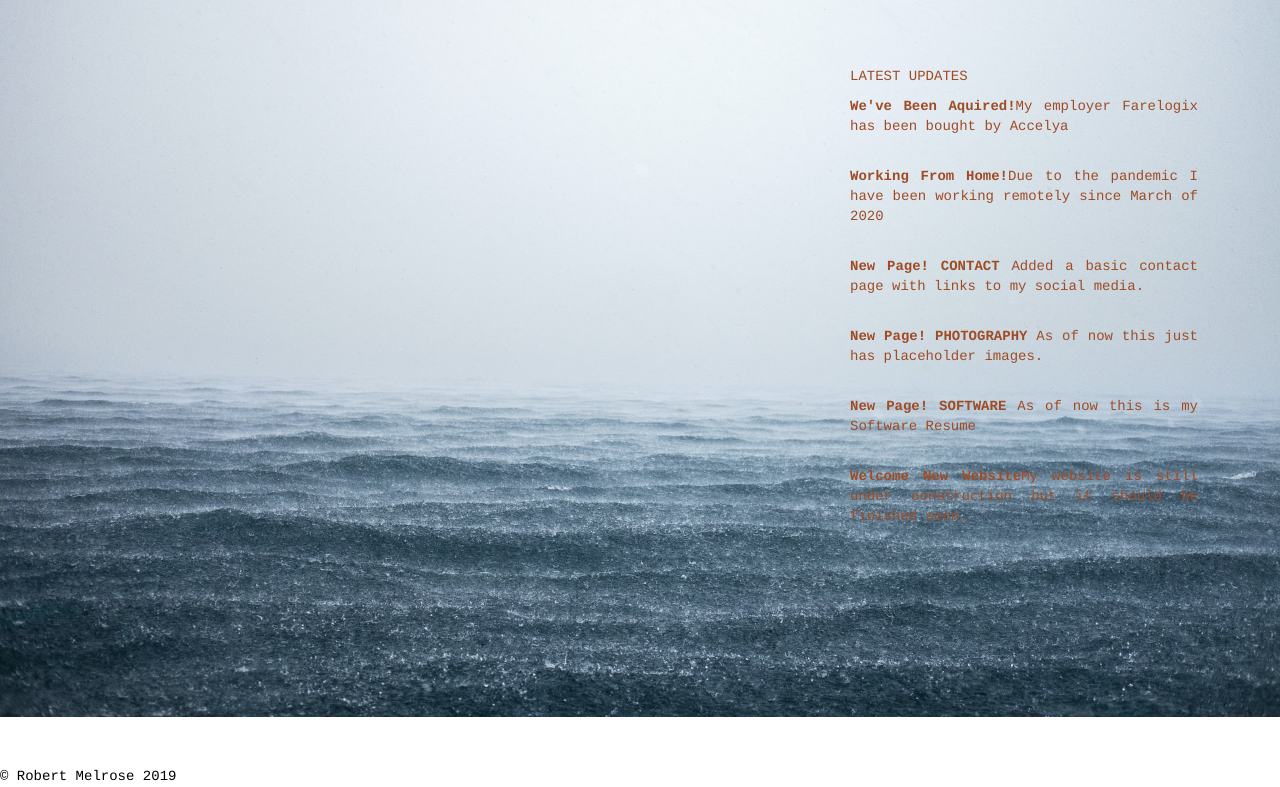
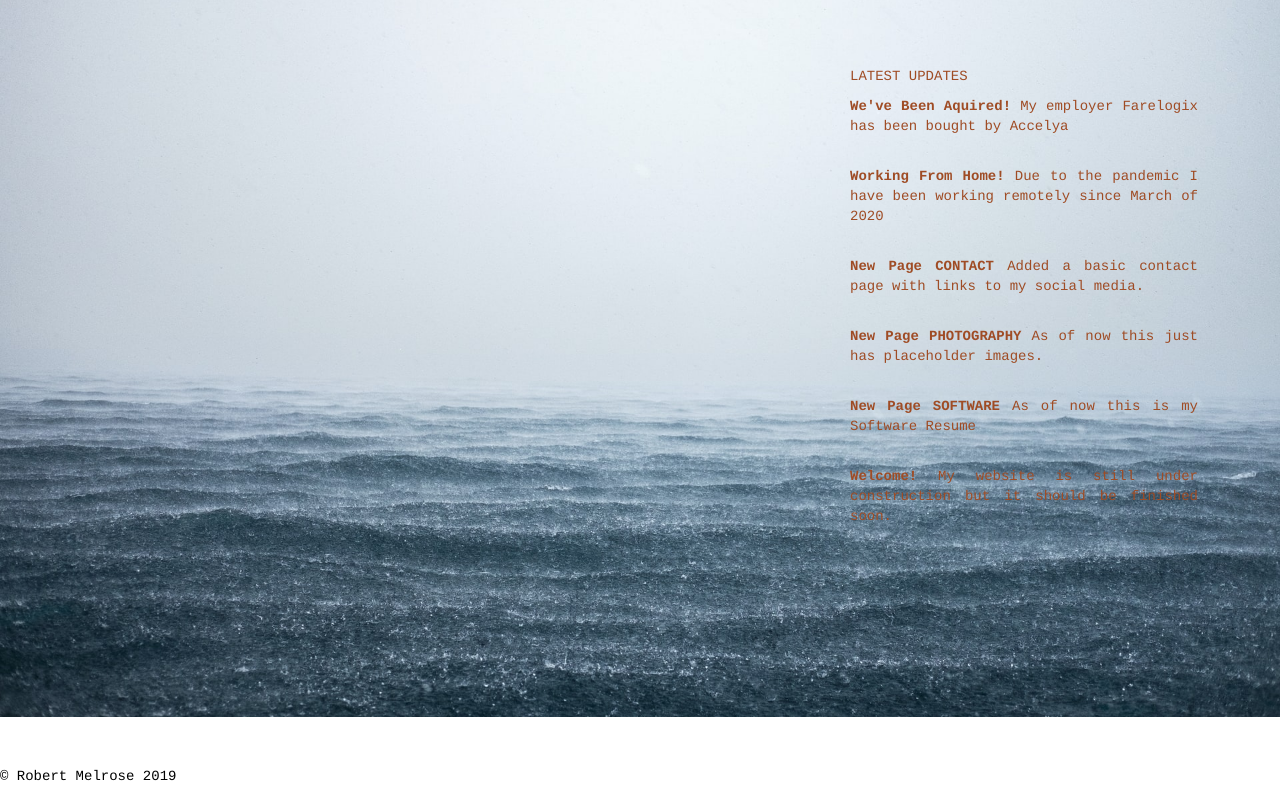
Before and after one commit to melroser/melroser.com, a plain HTML site: page index.html in a window 1280 px wide. Shown: the part 83-870 px from the top of the page. Drawn offline with Linux system fonts and the light colour scheme.

Commit message:
Cleaned up Latest Updates

```diff
--- a/index.html
+++ b/index.html
@@ -80,19 +80,17 @@
             <div class="carousel-caption">
                 <p align="justify">LATEST UPDATES</p>
 
-                <p><strong>We've Been Aquired!</strong>My employer Farelogix has been bought by Accelya</p>
+                <p><strong>We've Been Aquired! </strong>My employer Farelogix has been bought by Accelya</p>
                 &nbsp;
-
-                <p><strong>Working From Home!</strong>Due to the pandemic I have been working remotely since March of 2020</p>
+                <p><strong>Working From Home! </strong>Due to the pandemic I have been working remotely since March of 2020</p>
                 &nbsp;
-
-                <p><strong>New Page! CONTACT </strong>Added a basic contact page with links to my social media.</p>
+                <p><strong>New Page CONTACT </strong>Added a basic contact page with links to my social media.</p>
                 &nbsp;
-                <p><strong>New Page! PHOTOGRAPHY </strong>As of now this just has placeholder images.</p>
+                <p><strong>New Page PHOTOGRAPHY </strong>As of now this just has placeholder images.</p>
                 &nbsp;
-                <p><strong>New Page! SOFTWARE </strong>As of now this is my Software Resume</p>
+                <p><strong>New Page SOFTWARE </strong>As of now this is my Software Resume</p>
                 &nbsp;
-                <p><strong>Welcome New Website</strong>My website is still under construction but it should be finished soon.</p>
+                <p><strong>Welcome! </strong>My website is still under construction but it should be finished soon.</p>
                 <p align="justify">&nbsp;</p>
             </div>
         </header>
```
